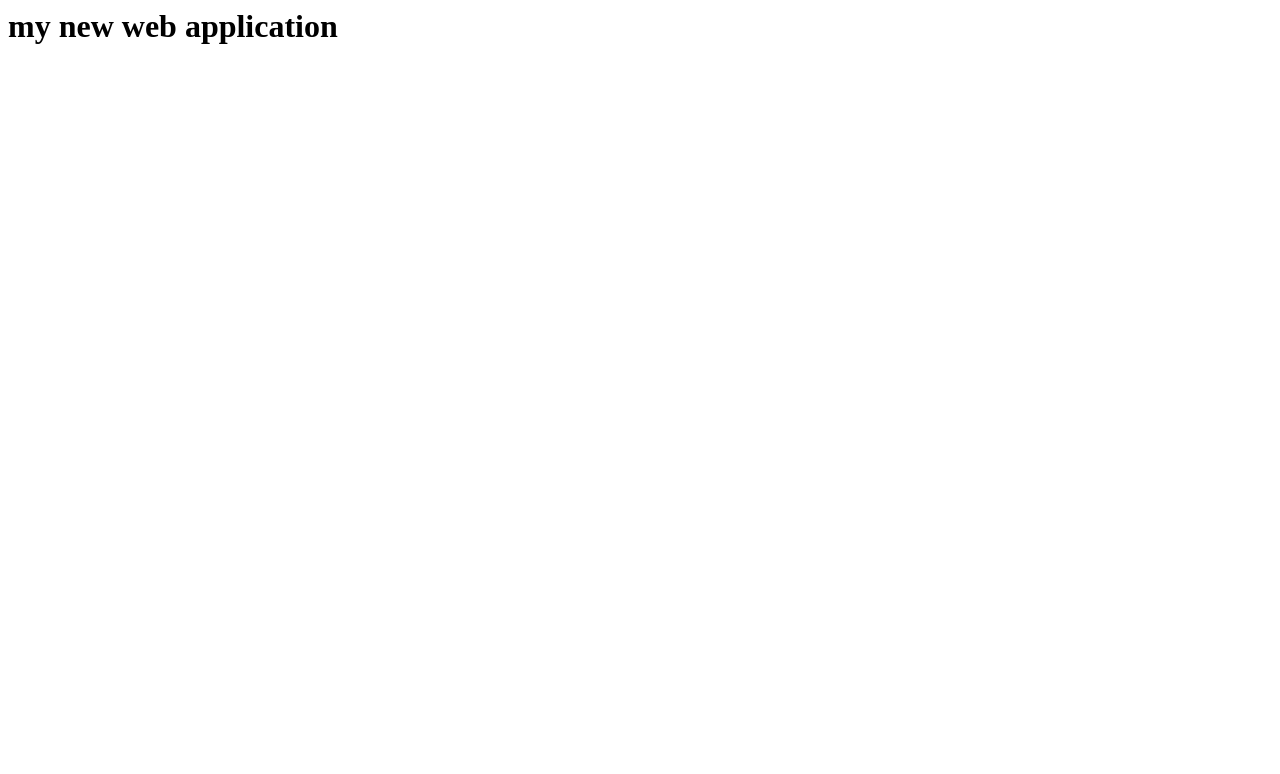
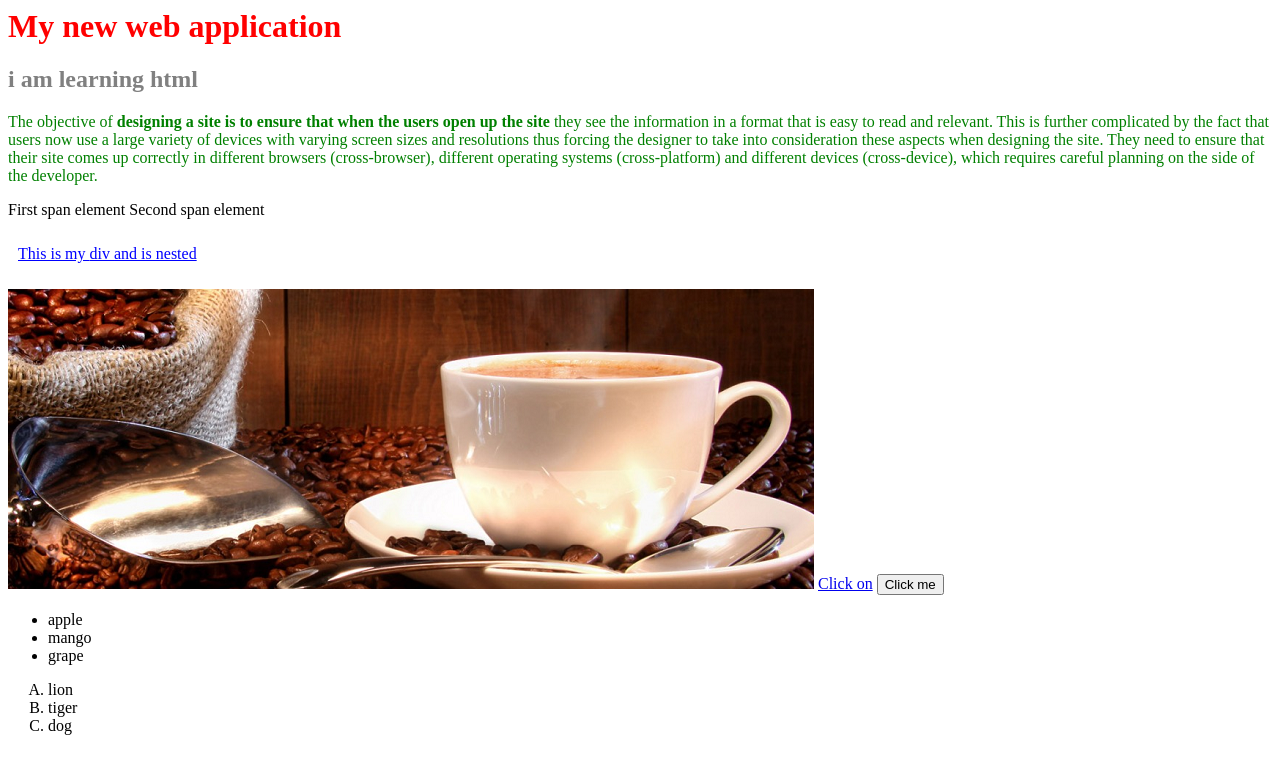
Before and after one commit to thrinadh123y/thrinadh123y.github.io, a plain HTML site: page index.html in a window 1280 px wide. Drawn offline with Linux system fonts and the light colour scheme.

Commit message:
Added banner,styling and new elements to index.html

```diff
--- a/index.html
+++ b/index.html
@@ -1,8 +1,39 @@
 <html>
 	<head>
 		<title>my new web application</title>
+		<link rel="stylesheet" type="text/css" href="new-externalstyle.css"></link>
+		<style>
+		#para1{
+		color:green;
+		}
+		#para2{
+		text-decoration:underline;
+		}
+		</style>
 	</head>
 	<body>
-		<h1>my new web application</h1>
-	</body>
+		<h1 class="para">My new web application</h1>
+		<h2 name="first">i am learning html</h2>
+<p id="para1" class="para">The objective of <b>designing a site is to ensure that when the users open up the site</b> they see the information in a format that is easy to read and relevant. This is further complicated by the fact that users now use a large variety of devices with varying screen sizes and resolutions thus forcing the designer to take into consideration these aspects when designing the site. They need to ensure that their site comes up correctly in different browsers (cross-browser), different operating systems (cross-platform) and different devices (cross-device), which requires careful planning on the side of the developer.
+
+</p>
+<span>First span element</span>
+<span>Second span element</span>
+<div class="testingbox">
+<p style="color:blue" id="para2" class="para">This is my <span>div </span> and is nested</p>
+</div>
+<img src="banner.jpg" alt="banner of coffy shop"/>
+<a href="https://thrinadh.000webhostapp.com/blog.php" target="blank">Click on</a>
+<button>Click me</button>
+<ul>
+  <li>apple</li>
+  <li>mango</li>
+  <li>grape</li>
+</ul>
+<ol type="A">
+  <li>lion</li>
+  <li>tiger</li>
+  <li>dog</li>
+</ol>
+		</body>
 </html>
--- /dev/null
+++ b/new-externalstyle.css
@@ -0,0 +1,13 @@
+		.para{
+		color:red;
+		}
+		[name='first']{
+		color:gray;
+		}
+		button:hover{
+		color:orange;
+		}
+		.testingbox{
+		padding:10px;
+
+		}
```
Also changed, not shown: banner.jpg (added).
